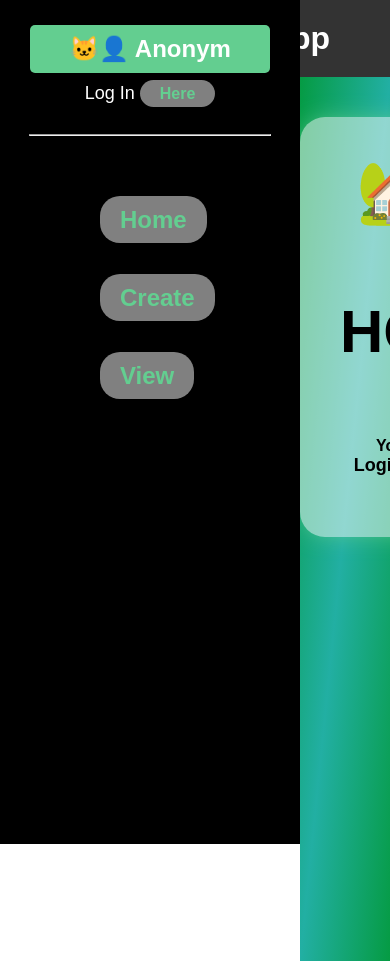
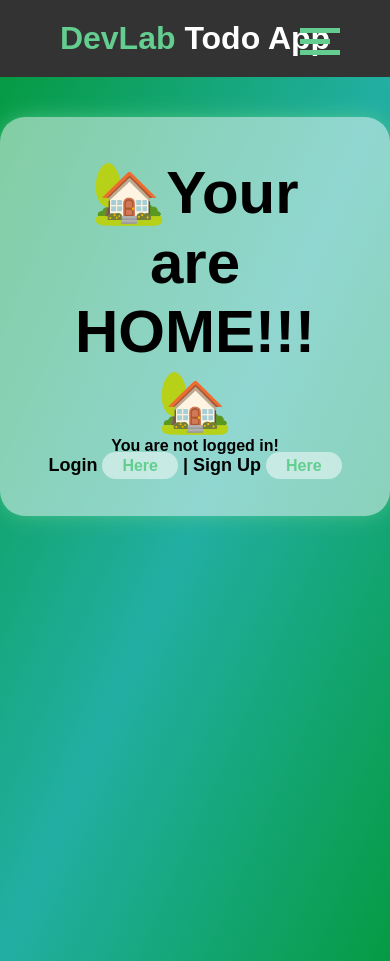
Before and after one commit to glennfor/ToDoApp, a Django app: page / in a window 390 px wide; the page is wider, and only the part inside the window is pictured. Run offline with Django 4.2, Linux system fonts and the light colour scheme.

Commit message:
initial commit

```diff
--- a/schedule/main/static/style.css
+++ b/schedule/main/static/style.css
@@ -110,6 +110,7 @@ body{
     box-shadow: 0px 10px 25px -5px  rgb(99, 206, 144);
     box-shadow: 0 15px 25px 15px  rgb(99, 206, 144);
     text-align: center;
+	text-justify: center;
     z-index: 10;
 }
 
@@ -123,6 +124,22 @@ body{
 }
 
 /* side nav bar */
+.menu-wrap{
+	position: absolute;
+	top: 22px;
+	right: 50px;
+	display: none;
+}
+
+.menu{
+	display: block;
+	height: 5px;
+	background-color: rgb(99, 206, 144);
+	margin: 6px 0;
+}
+
+
+
 
 .sidenav{
     position: fixed;
@@ -131,6 +148,7 @@ body{
     bottom: 0;
     width: 300px;
     background-color:rgba(0, 0, 0, 1) ;
+	transition: all 300ms ease-in-out;
 }
 
 
@@ -140,6 +158,7 @@ body{
     text-align: center;
     background-color: rgba(0, 0, 0, .2);
 }
+
 .who h2{
     padding: 10px 25px;
     margin: 5px 10px;
@@ -211,3 +230,17 @@ body{
     box-shadow: 0 0 25px -5px  rgb(99, 206, 144);
     border-radius: 25px;
 }
+
+
+@media(max-width: 950px){
+	.sidenav{
+		transform: translateX(-300px);
+	}
+	.menu-wrap{
+		display: block;
+	}
+	#main{
+		margin-left: 0px;
+		width: 100%;
+	}
+}
--- a/schedule/main/templates/main/base.html
+++ b/schedule/main/templates/main/base.html
@@ -15,6 +15,11 @@
 <body>
     <header id="header">
         <h1 class="logo">DevLab <span>Todo App</span></h1>
+		<div class="menu-wrap">
+			<span style="width: 40px;"  class="menu"></span>
+			<span style="width: 30px;" class="menu"></span>
+			<span style="width: 40px;" class="menu"></span>
+		</div>
     </header>
     <nav class="sidenav">
         <div class="who">
@@ -39,5 +44,22 @@
             {% endblock %}
         </div>
     </main>
+	<script>
+		const menu = document.querySelector('.menu-wrap');
+		const sidenav = document.querySelector('.sidenav');
+		console.log(menu, sidenav)
+		if (menu && sidenav)
+
+		menu.onclick = (ev)=>{
+				if (sidenav.showing){
+					sidenav.style.transform = "translateX(-300px)";
+					sidenav.showing = false;
+				}else{
+					sidenav.style.transform = "translateX(0px)";
+					sidenav.showing = true;
+				}
+			}
+
+	</script>
 </body>
 </html>
```
Also changed, not shown: schedule/db.sqlite3.
